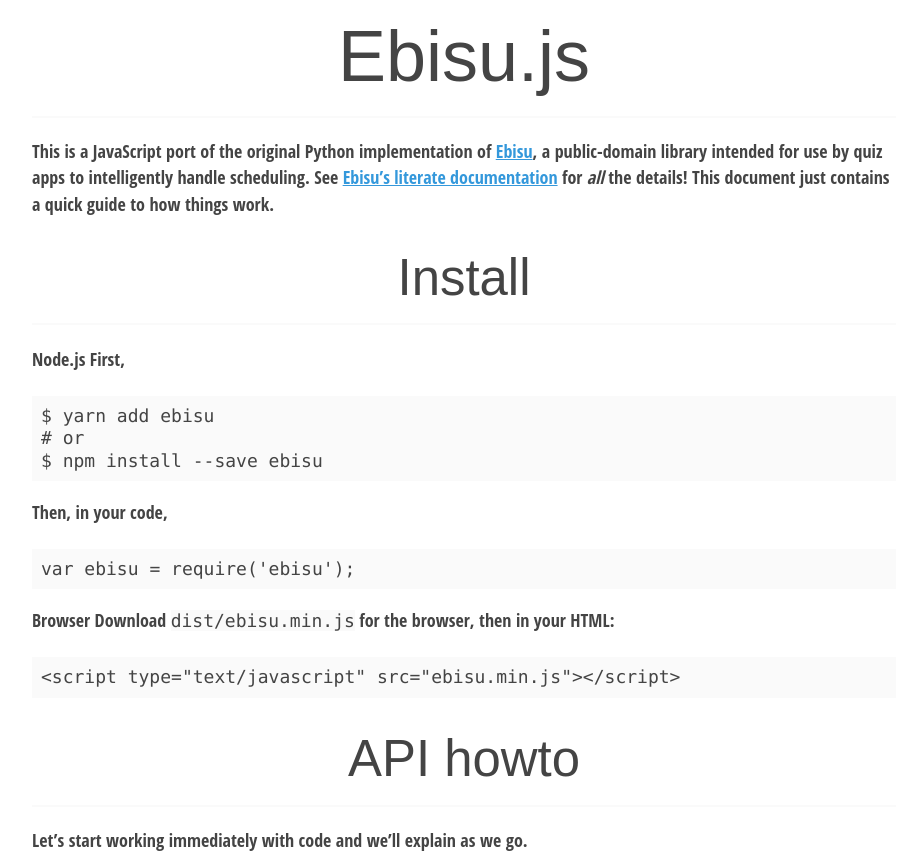
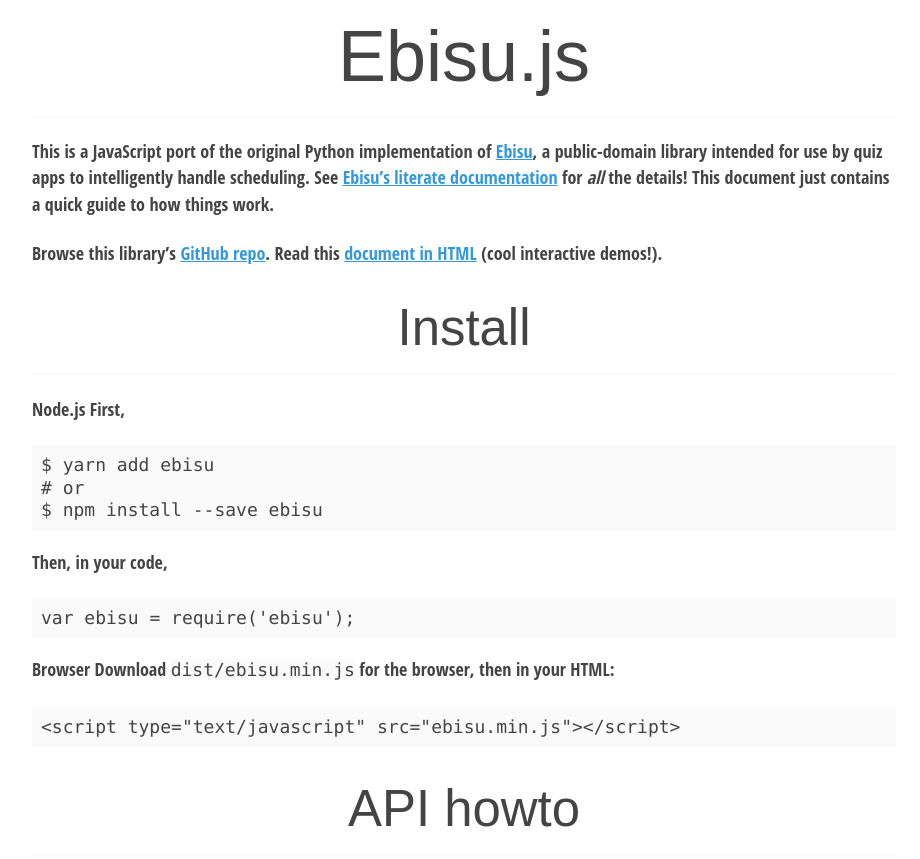
Before and after one commit to fasiha/ebisu.js, a website: page index.html in a window 1280 px wide. Shown: the top 859 px of the page, without its empty margins (176-1096 px from the left). Drawn offline with nearby package versions, Linux system fonts and the light colour scheme.

Commit message:
Add top links to repo and html

```diff
--- a/index.html
+++ b/index.html
@@ -13,6 +13,7 @@
 </head>
 <h1 id="ebisu.js">Ebisu.js</h1>
 <p>This is a JavaScript port of the original Python implementation of <a href="https://github.com/fasiha/ebisu">Ebisu</a>, a public-domain library intended for use by quiz apps to intelligently handle scheduling. See <a href="https://github.com/fasiha/ebisu">Ebisu’s literate documentation</a> for <em>all</em> the details! This document just contains a quick guide to how things work.</p>
+<p>Browse this library’s <a href="https://github.com/fasiha/ebisu.js">GitHub repo</a>. Read this <a href="https://fasiha.github.io/ebisu.js/">document in HTML</a> (cool interactive demos!).</p>
 <h2 id="install">Install</h2>
 <p><strong>Node.js</strong> First,</p>
 <pre><code>$ yarn add ebisu
```
Also changed, not shown: README.md.
